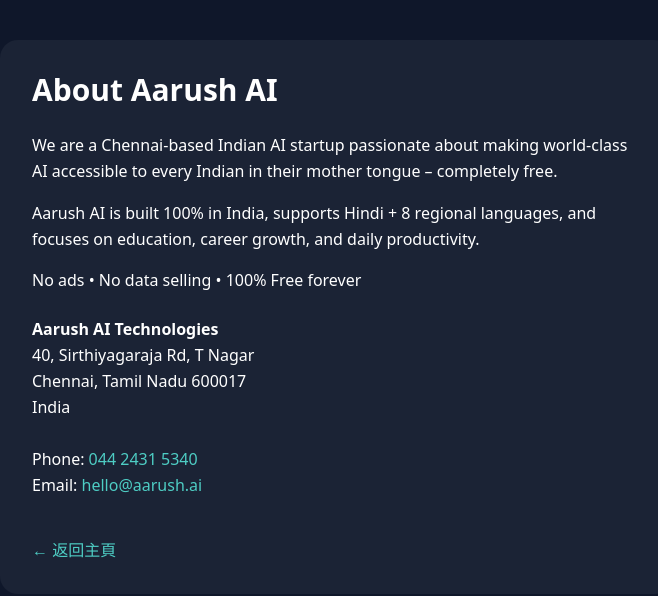
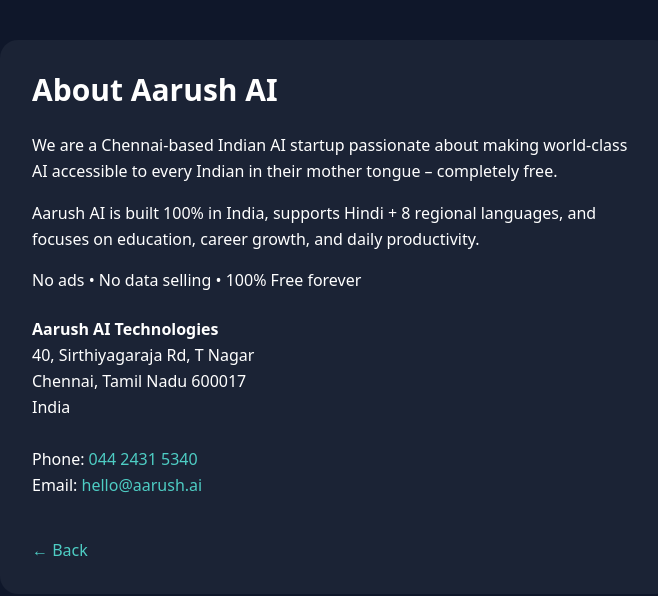
Before and after one commit to gersdaf51-source/india_land_ai, a Next.js app: page /about in a window 1280 px wide. Shown: the top 596 px of the page, without its empty margins (304-962 px from the left). Built offline with nearby package versions, Linux system fonts and the light colour scheme.

Commit message:
修复三个页面的返回按钮中文字符

```diff
--- a/app/about/page.tsx
+++ b/app/about/page.tsx
@@ -32,7 +32,7 @@ export default function AboutPage() {
     href="/"
     className="text-[#4ecdc4] hover:underline"
   >
-    ← 返回主頁
+    ← Back
   </Link>
 </div>
       </div>
--- a/app/privacy/page.tsx
+++ b/app/privacy/page.tsx
@@ -31,7 +31,7 @@ export default function PrivacyPage() {
     href="/"
     className="text-[#4ecdc4] hover:underline"
   >
-    ← 返回主頁
+    ← Back
   </Link>
 </div>
       </div>
--- a/app/terms/page.tsx
+++ b/app/terms/page.tsx
@@ -31,7 +31,7 @@ export default function TermsPage() {
     href="/"
     className="text-[#4ecdc4] hover:underline"
   >
-    ← 返回主頁
+    ← Back
   </Link>
 </div>
       </div>
--- a/package.json
+++ b/package.json
@@ -5,7 +5,7 @@
   "scripts": {
     "dev": "next dev -H 0.0.0.0 -p 3000",
     "build": "next build",
-    "postbuild": "cd out && zip -r ../in6-india_land_ai_0128-V5.zip . && cd ..",
+    "postbuild": "cd out && zip -r ../in6-india_land_ai_0128-V6.zip . && cd ..",
     "start": "next start",
     "lint": "eslint"
   },
```
Also changed, not shown: 2 other files (tests, documents, lock files or other folders).
